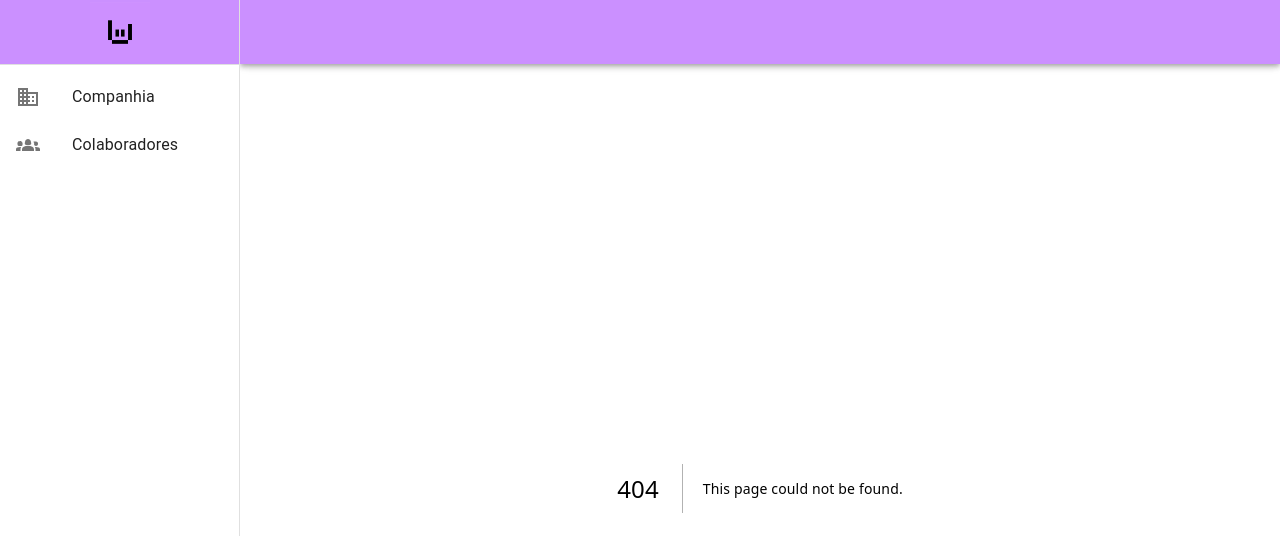
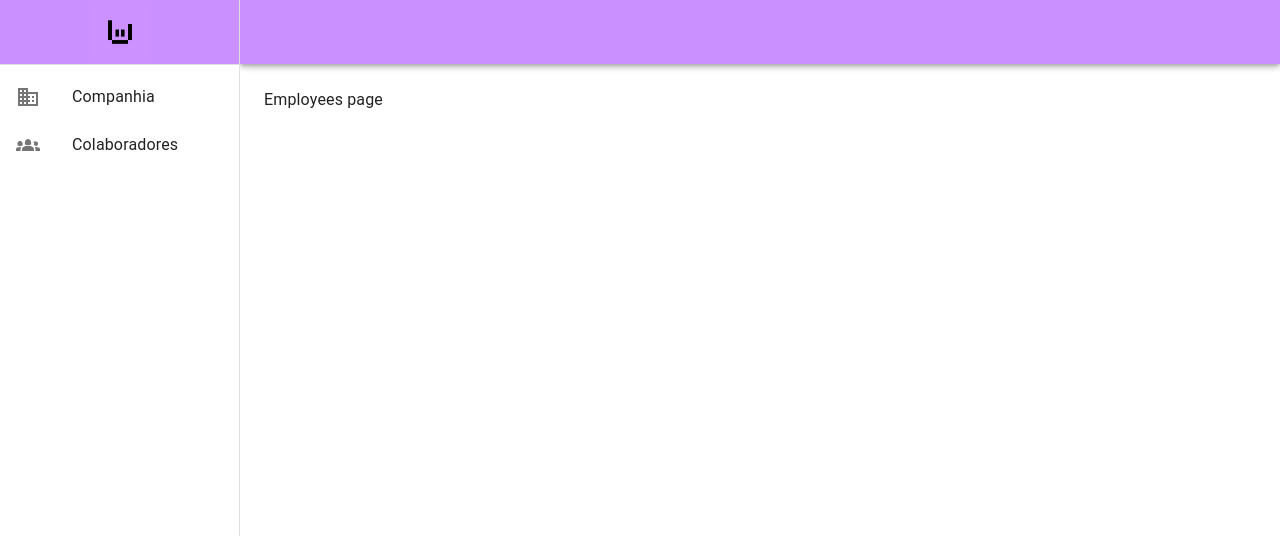
Before and after one commit to lucsduartee/qulture-challenge-client, a Next.js app: page /employees in a window 1280 px wide. Before the commit this address had no page. Shown: the top 536 px of the page. Built offline with nearby package versions, Linux system fonts and the light colour scheme.

Commit message:
feat: add base employee page

```diff
--- /dev/null
+++ b/pages/employees/index.jsx
@@ -0,0 +1,10 @@
+import * as React from 'react';
+import Box from '@mui/material/Box';
+
+export default function Employees() {
+  return (
+    <Box sx={{ display: 'flex' }}>
+      Employees page
+    </Box>
+  )
+}
```
